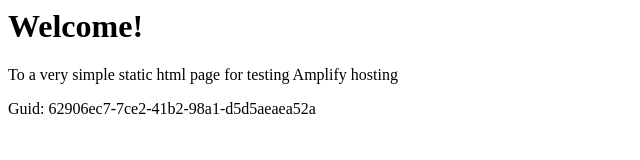
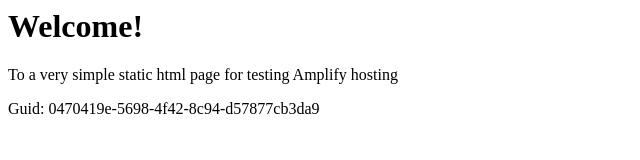
Before and after one commit to aws-aemilia-sin/Github-PR-Commit-Integration-Test-DoNotTouch-GitHubWebhookPushCanaryTest-v1-prod-ap-southeast-1, a website: page src/index.html in a window 1280 px wide. Shown: the full height of the page, 0-640 px from the left. Drawn offline with Linux system fonts and the light colour scheme.

Commit message:
commit from integ tests

```diff
--- a/src/index.html
+++ b/src/index.html
@@ -12,6 +12,6 @@
 <body>
     <h1>Welcome!</h1>
     <p>To a very simple static html page for testing Amplify hosting</p>
-    <p>Guid: 62906ec7-7ce2-41b2-98a1-d5d5aeaea52a</p></body>
+    <p>Guid: 0470419e-5698-4f42-8c94-d57877cb3da9</p></body>
 
 </html>
```
